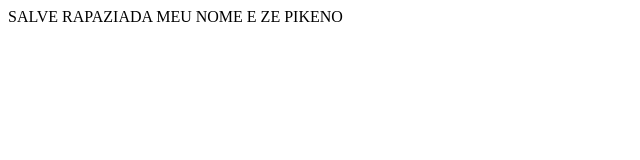
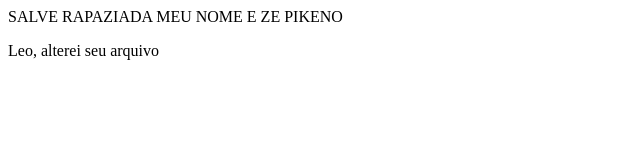
Before and after one commit to BrianCarlCapone/infratalkrep, a plain HTML site: page index.html in a window 1280 px wide. Shown: the whole page, without its empty margins (0-640 px from the left). Drawn offline with Linux system fonts and the light colour scheme.

Commit message:
Adicionei mais um paragrafo

```diff
--- a/index.html
+++ b/index.html
@@ -5,5 +5,6 @@
 </head>
 <body>
 <P> SALVE RAPAZIADA MEU NOME E ZE PIKENO </p>
+<p> Leo, alterei seu arquivo</p>
 </body>
 </html>
```
